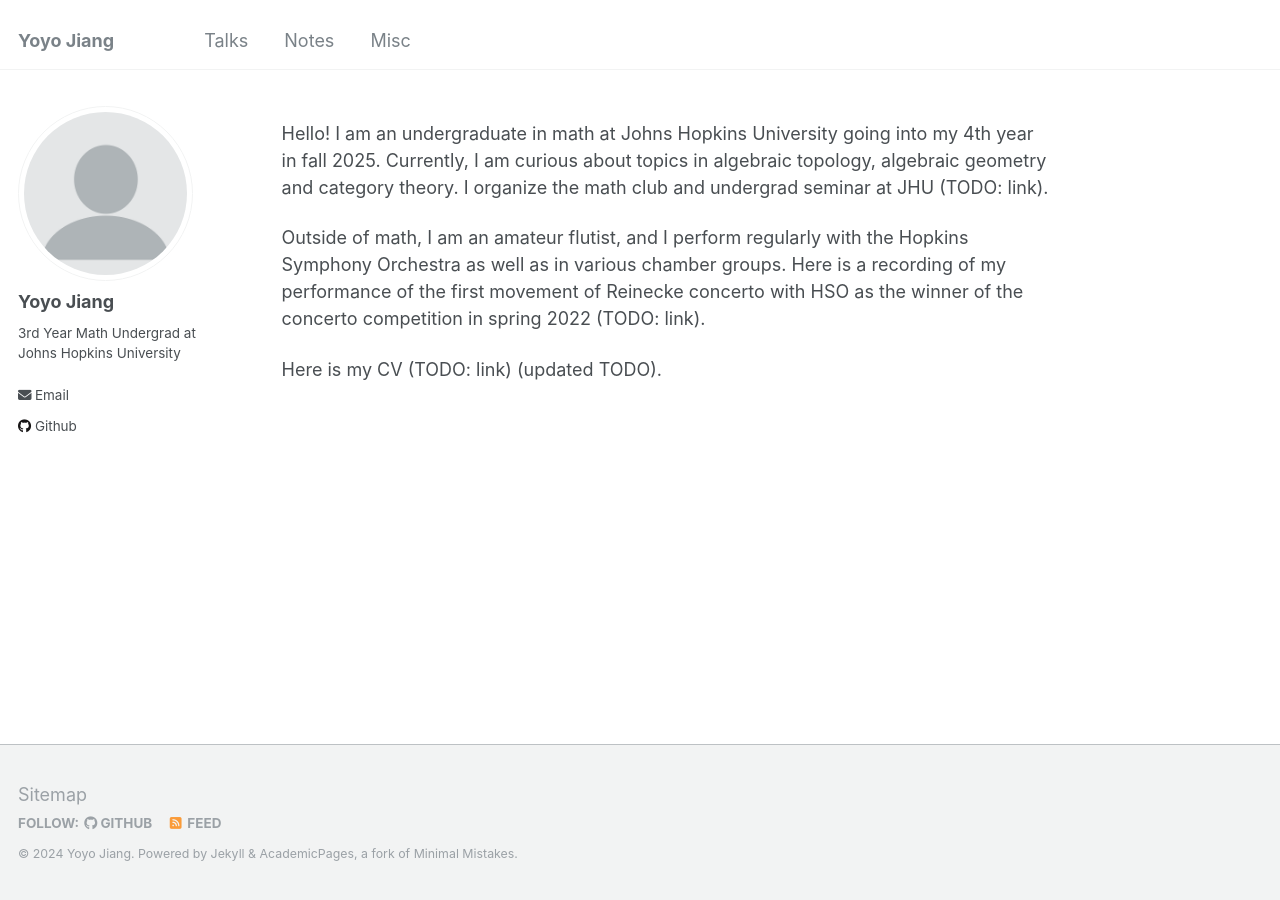
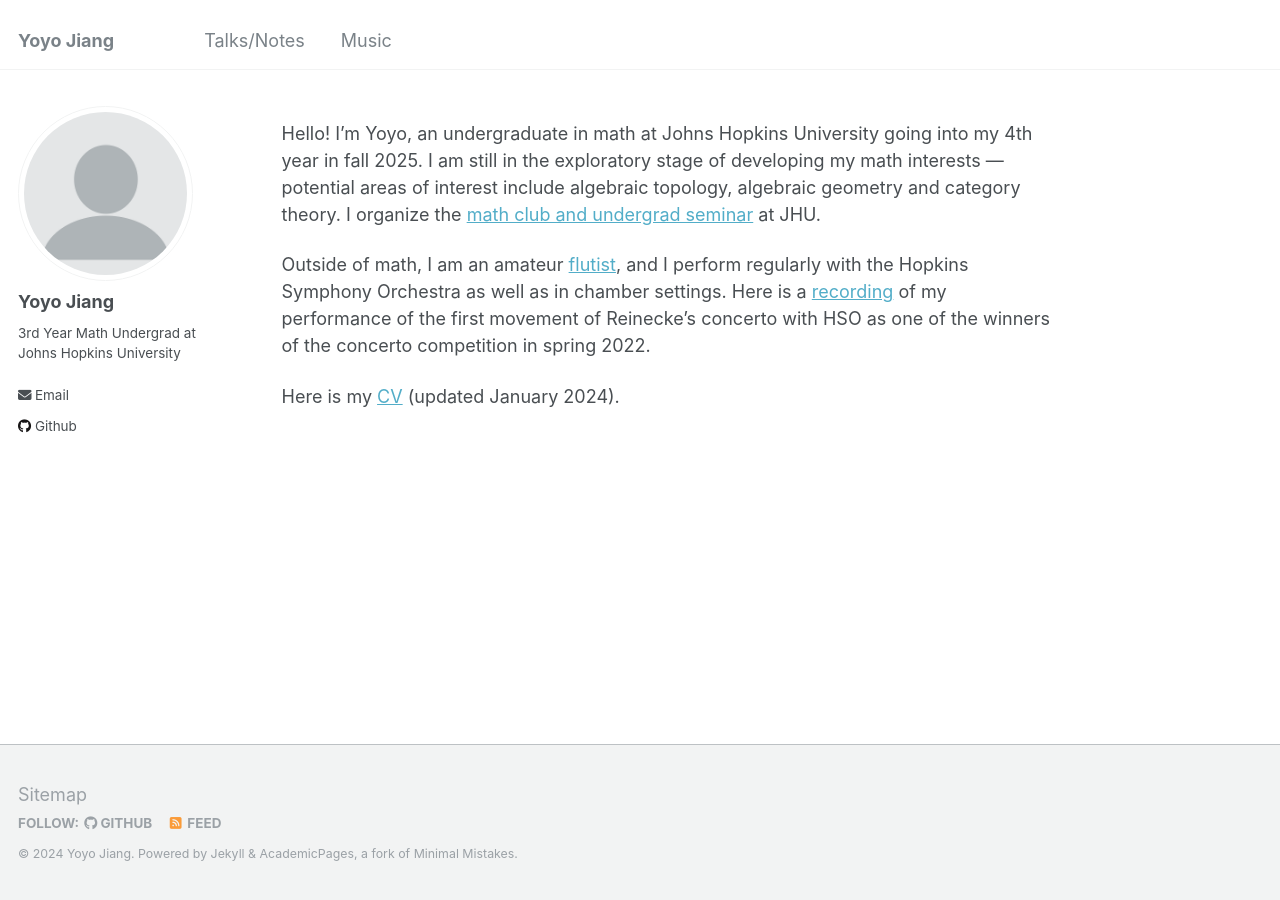
Before and after one commit to yjiang70/yjiang70.github.io, a Jekyll site: the page built from _pages/about.md, in a window 1280 px wide. Built offline with Jekyll 4.4.1, drawn with Linux system fonts in a browser that asks for light colours.

Commit message:
First publishable draft

```diff
--- a/_pages/about.md
+++ b/_pages/about.md
@@ -8,20 +8,20 @@ redirect_from:
 ---
 
 Hello!
-I am an undergraduate in math at Johns Hopkins University
+I'm Yoyo, an undergraduate in math at Johns Hopkins University
 going into my 4th year in fall 2025.
-Currently, I am curious about
-topics in algebraic topology, algebraic geometry
-and category theory.
-I organize the math club and undergrad seminar
-at JHU (TODO: link).
+I am still in the exploratory stage
+of developing my math interests ---
+potential areas of interest include algebraic topology, algebraic geometry and category theory.
+I organize the
+[math club and undergrad seminar](https://math.jhu.edu/~mathclub/)
+at JHU.
 
-Outside of math, I am an amateur flutist,
+Outside of math, I am an amateur [flutist](/music),
 and I perform regularly with the Hopkins Symphony Orchestra
-as well as in various chamber groups.
-Here is a recording of my performance of
-the first movement of Reinecke concerto with HSO
-as the winner of the concerto competition in spring 2022
-(TODO: link).
+as well as in chamber settings.
+Here is a [recording](files/reinecke.mp3) of my performance of
+the first movement of Reinecke's concerto with HSO
+as one of the winners of the concerto competition in spring 2022.
 
-Here is my CV (TODO: link) (updated TODO).
+Here is my [CV](files/cv.pdf) (updated January 2024).
```
Also changed, not shown: _data/navigation.yml (+4 -7 lines), _pages/braidings-on-non-split-ty-abstract.md (added, +13 -0 lines), _pages/music.md (added, +39 -0 lines), _pages/notes.md (added, +9 -0 lines), _pages/talks-notes.md (added, +33 -0 lines), _pages/talks.md (deleted, +0 -14 lines), 8 other files.
